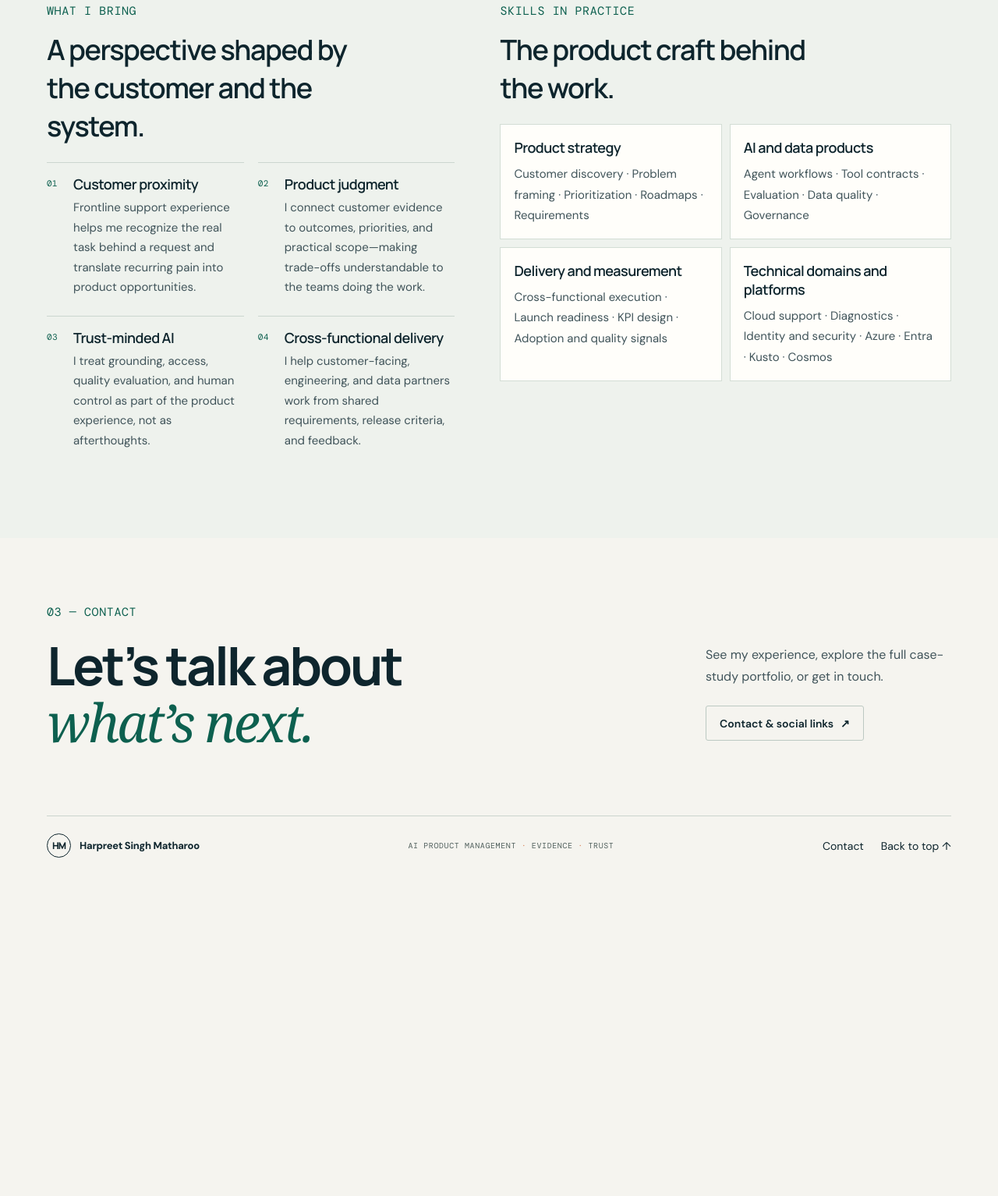
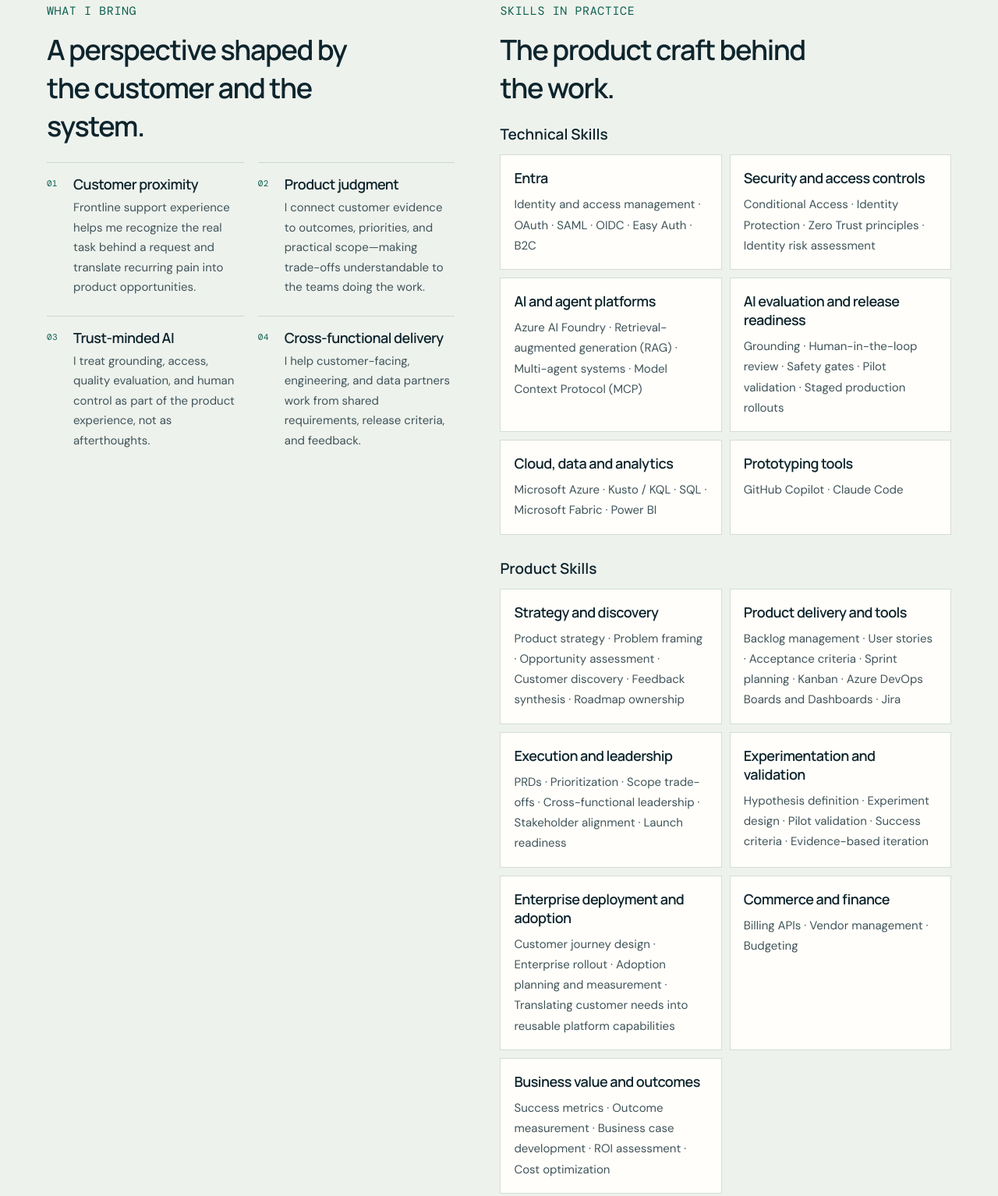
Before and after one commit to HarpreetSMatharoo/harpreetsmatharoo.github.io, a plain HTML site: page index.html in a window 1280 px wide. Shown: the part 3046-4580 px from the top of the page at 78% size. Before the commit the page ends 4168 px from the top, so only its background shows below. Drawn offline with nearby package versions, Linux system fonts and the light colour scheme.

Commit message:
Expand product and technical skills
Co-authored-by: Copilot <223556219+Copilot@users.noreply.github.com>

```diff
--- a/index.html
+++ b/index.html
@@ -265,24 +265,68 @@
                 <p class="eyebrow">SKILLS IN PRACTICE</p>
                 <h3 id="skills-title">The product craft behind the work.</h3>
               </div>
+              <section class="skills-category" aria-labelledby="technical-skills-title">
+                <h4 class="skills-category-title" id="technical-skills-title">Technical Skills</h4>
                 <div class="skills-grid">
                   <article class="skill-group">
-                  <h4>Product strategy</h4>
-                  <p>Customer discovery · Problem framing · Prioritization · Roadmaps · Requirements</p>
+                    <h5>Entra</h5>
+                    <p>Identity and access management · OAuth · SAML · OIDC · Easy Auth · B2C</p>
                   </article>
                   <article class="skill-group">
-                  <h4>AI and data products</h4>
-                  <p>Agent workflows · Tool contracts · Evaluation · Data quality · Governance</p>
+                    <h5>Security and access controls</h5>
+                    <p>Conditional Access · Identity Protection · Zero Trust principles · Identity risk assessment</p>
                   </article>
                   <article class="skill-group">
-                  <h4>Delivery and measurement</h4>
-                  <p>Cross-functional execution · Launch readiness · KPI design · Adoption and quality signals</p>
+                    <h5>AI and agent platforms</h5>
+                    <p>Azure AI Foundry · Retrieval-augmented generation (RAG) · Multi-agent systems · Model Context Protocol (MCP)</p>
                   </article>
                   <article class="skill-group">
-                  <h4>Technical domains and platforms</h4>
-                  <p>Cloud support · Diagnostics · Identity and security · Azure · Entra · Kusto · Cosmos</p>
+                    <h5>AI evaluation and release readiness</h5>
+                    <p>Grounding · Human-in-the-loop review · Safety gates · Pilot validation · Staged production rollouts</p>
+                  </article>
+                  <article class="skill-group">
+                    <h5>Cloud, data and analytics</h5>
+                    <p>Microsoft Azure · Kusto / KQL · SQL · Microsoft Fabric · Power BI</p>
+                  </article>
+                  <article class="skill-group">
+                    <h5>Prototyping tools</h5>
+                    <p>GitHub Copilot · Claude Code</p>
                   </article>
                 </div>
+              </section>
+              <section class="skills-category" aria-labelledby="product-skills-title">
+                <h4 class="skills-category-title" id="product-skills-title">Product Skills</h4>
+                <div class="skills-grid">
+                  <article class="skill-group">
+                    <h5>Strategy and discovery</h5>
+                    <p>Product strategy · Problem framing · Opportunity assessment · Customer discovery · Feedback synthesis · Roadmap ownership</p>
+                  </article>
+                  <article class="skill-group">
+                    <h5>Product delivery and tools</h5>
+                    <p>Backlog management · User stories · Acceptance criteria · Sprint planning · Kanban · Azure DevOps Boards and Dashboards · Jira</p>
+                  </article>
+                  <article class="skill-group">
+                    <h5>Execution and leadership</h5>
+                    <p>PRDs · Prioritization · Scope trade-offs · Cross-functional leadership · Stakeholder alignment · Launch readiness</p>
+                  </article>
+                  <article class="skill-group">
+                    <h5>Experimentation and validation</h5>
+                    <p>Hypothesis definition · Experiment design · Pilot validation · Success criteria · Evidence-based iteration</p>
+                  </article>
+                  <article class="skill-group">
+                    <h5>Enterprise deployment and adoption</h5>
+                    <p>Customer journey design · Enterprise rollout · Adoption planning and measurement · Translating customer needs into reusable platform capabilities</p>
+                  </article>
+                  <article class="skill-group">
+                    <h5>Commerce and finance</h5>
+                    <p>Billing APIs · Vendor management · Budgeting</p>
+                  </article>
+                  <article class="skill-group">
+                    <h5>Business value and outcomes</h5>
+                    <p>Success metrics · Outcome measurement · Business case development · ROI assessment · Cost optimization</p>
+                  </article>
+                </div>
+              </section>
             </section>
           </div>
         </div>
--- a/styles.css
+++ b/styles.css
@@ -994,7 +994,7 @@ h2 {
 
 .workflow-card h4,
 .bring-item h4,
-.skill-group h4 {
+.skill-group h5 {
   margin: 19px 0 8px;
   font-family: var(--display);
   font-size: 20px;
@@ -1083,14 +1083,25 @@ h2 {
   gap: 10px;
 }
 
+.skills-category + .skills-category {
+  margin-top: 30px;
+}
+
+.skills-category-title {
+  margin: 0 0 13px;
+  color: var(--ink);
+  font-family: var(--display);
+  font-size: 19px;
+  font-weight: 600;
+}
+
 .skill-group {
-  min-height: 124px;
   padding: 17px;
   border: 1px solid #d3ddd5;
   background: #fffefa;
 }
 
-.skill-group h4 {
+.skill-group h5 {
   margin: 0 0 9px;
   font-size: 18px;
 }
```
Lines whose indentation alone changed are shown as unchanged.
